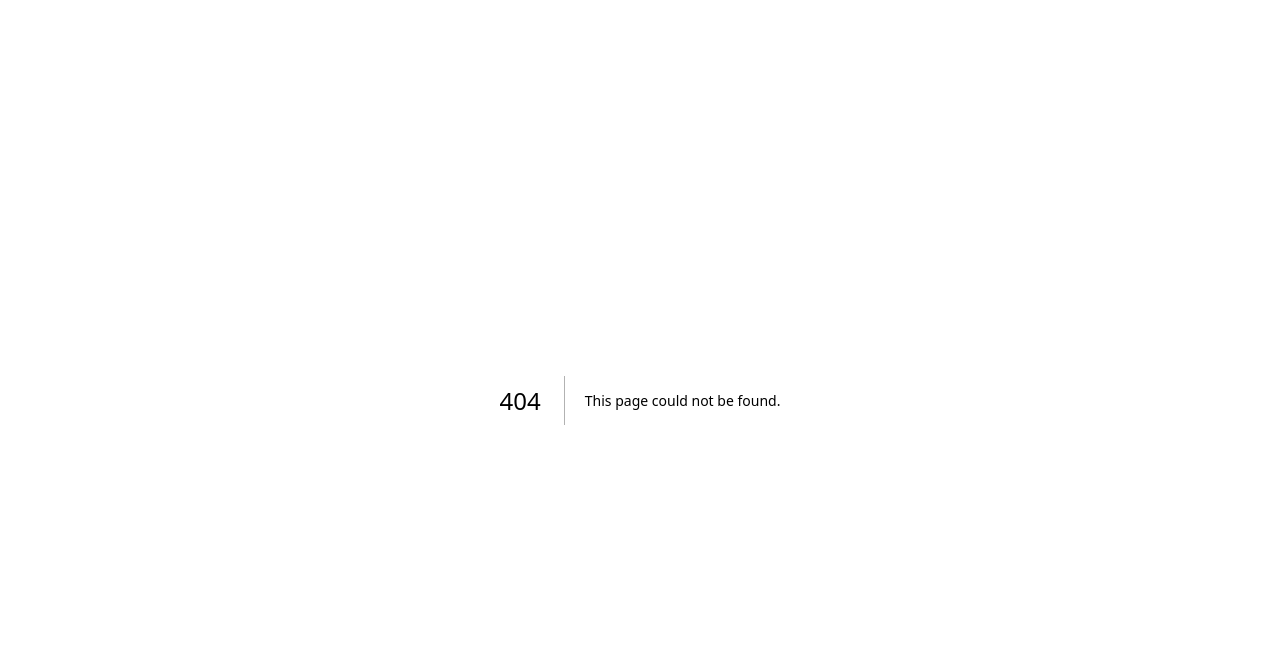
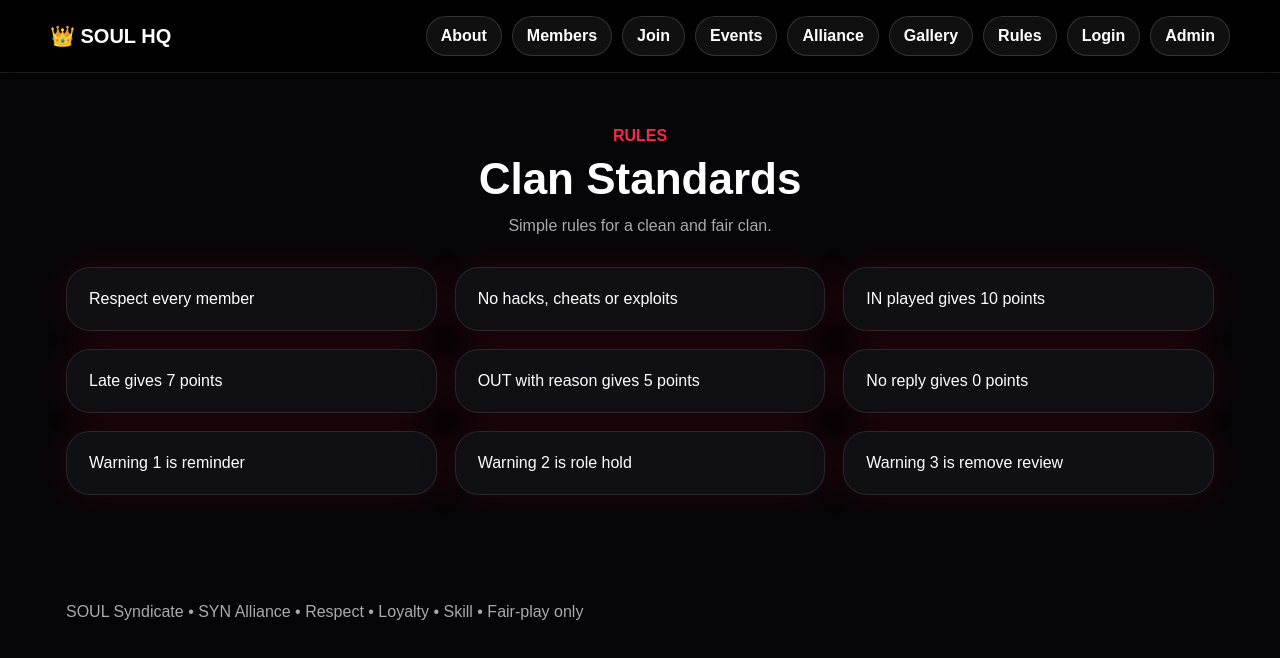
Before and after one commit to ankitraj21805-lgtm/soul-hq, a Next.js app: page /rules in a window 1280 px wide. Before the commit this address had no page. Shown: the top 658 px of the page. Built offline with nearby package versions, Linux system fonts and the light colour scheme.

Commit message:
feat: add rules page

```diff
--- /dev/null
+++ b/app/rules/page.tsx
@@ -0,0 +1,6 @@
+import { Shell, SectionTitle } from '@/components/shell';
+
+export default function RulesPage() {
+  const rules = ['Respect every member','No hacks, cheats or exploits','IN played gives 10 points','Late gives 7 points','OUT with reason gives 5 points','No reply gives 0 points','Warning 1 is reminder','Warning 2 is role hold','Warning 3 is remove review'];
+  return <Shell><main className="section"><div className="wrap"><SectionTitle eyebrow="RULES" title="Clan Standards" text="Simple rules for a clean and fair clan." /><div className="grid grid3">{rules.map(r => <div className="card" key={r}>{r}</div>)}</div></div></main></Shell>;
+}
```
